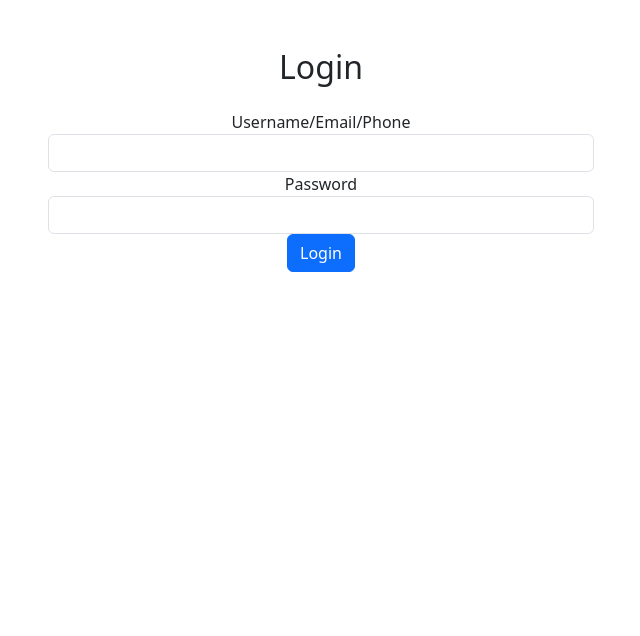
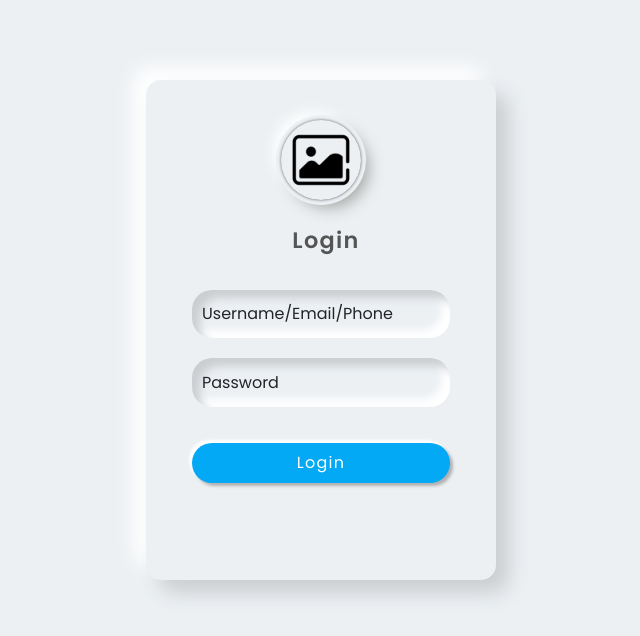
Before and after one commit to Sindhu-121/sindhu_sms, a React (Create React App) app in the folder smsfrontend/: page / in a window 1280 px wide. Shown: the top 636 px of the page, without its empty margins (319-959 px from the left). Built offline with nearby package versions, Linux system fonts and the light colour scheme.

Commit message:
after login redirect

```diff
--- /dev/null
+++ b/smsfrontend/src/Admin_dashboard.jsx
@@ -0,0 +1,9 @@
+import React from 'react'
+
+function Admin_dashboard() {
+  return (
+    <div>Admin_dashboard</div>
+  )
+}
+
+export default Admin_dashboard
--- a/smsfrontend/src/App.js
+++ b/smsfrontend/src/App.js
@@ -7,7 +7,9 @@ import {
 } from "react-router-dom";
 import UserLogin from './UserLogin';
 import Register from "./Register"
-
+import Admin_dashboard from './Admin_dashboard';
+import Student_dashboard from './Student_dashboard';
+import Teacher_dashboard from "./Teacher_dashboard"
 function App() {
   return (
     <div className="App">
@@ -15,6 +17,9 @@ function App() {
         <Routes>
        <Route path="/" element={<UserLogin/>}/>
        <Route path="/Register" element={<Register/>}/>
+       <Route path='/admin-dashboard' element={<Admin_dashboard/>}/>
+       <Route path="/student-dashboard" element={<Student_dashboard/>}/>
+       <Route path="/teacher-dashboard" element={<Teacher_dashboard/>}/>
         </Routes>
       </Router>
     </div>
--- /dev/null
+++ b/smsfrontend/src/Student_dashboard.jsx
@@ -0,0 +1,9 @@
+import React from 'react'
+
+const Student_dashboard = () => {
+  return (
+    <div>Student_dashboard</div>
+  )
+}
+
+export default Student_dashboard
--- /dev/null
+++ b/smsfrontend/src/Teacher_dashboard.jsx
@@ -0,0 +1,9 @@
+import React from 'react'
+
+const Teacher_dashboard = () => {
+  return (
+    <div>Teacher_dashboard</div>
+  )
+}
+
+export default Teacher_dashboard
--- a/smsfrontend/src/UserLogin.jsx
+++ b/smsfrontend/src/UserLogin.jsx
@@ -1,38 +1,81 @@
-import React, { useState } from 'react';
-import axios from 'axios';
-import 'bootstrap/dist/css/bootstrap.min.css';
+import React, { useState, useEffect } from "react";
+import axios from "axios";
+import "bootstrap/dist/css/bootstrap.min.css";
+import "./Userlogin.css";
+import Image from "./img.png";
 
 const UserLogin = () => {
-    const [login, setLogin] = useState('');
-    const [password, setPassword] = useState('');
-    const [error, setError] = useState('');
-
+  const [login, setLogin] = useState("");
+  const [password, setPassword] = useState("");
+  const [error, setError] = useState("");
 
   const handleSubmit = async (e) => {
     e.preventDefault();
-        setError('');
+    setError("");
 
     try {
-            const response = await axios.post('http://localhost:5005/Login/login', { login, password });
-            // console.log(response.data);
-            localStorage.setItem('token', response.data.token);
-            alert('Login successful'); // Alert on successful login
+      const response = await axios.post("http://localhost:5005/Login/login", {
+        login,
+        password,
+      });
+      localStorage.setItem("token", response.data.token);
+      const userRole = response.data.role; // assuming response contains the role
+      alert("Login successful");
+
+      switch (userRole) {
+        case "admin":
+          window.location.href = "/admin-dashboard";
+          break;
+        case "student":
+          window.location.href = "/student-dashboard";
+          break;
+        case "teacher":
+          window.location.href = "/teacher-dashboard";
+          break;
+        default:
+          alert("Unknown user role");
+          break;
+      }
     } catch (error) {
       if (error.response && error.response.data) {
         setError(error.response.data.message);
       } else {
-                setError('Server error');
+        setError("Server error");
       }
     }
   };
 
+  useEffect(() => {
+    const token = localStorage.getItem("token");
+    if (token) {
+      const userRole = "admin";
+      switch (userRole) {
+        case "admin":
+          window.location.href = "/admin-dashboard";
+          break;
+        case "student":
+          window.location.href = "/student-dashboard";
+          break;
+        case "teacher":
+          window.location.href = "/teacher-dashboard";
+          break;
+        default:
+          alert("Unknown user role");
+          break;
+      }
+    }
+  }, []);
+
   return (
-        <div className="container">
-            <div className="row justify-content-center">
-                <div className="col-md-6">
-                    <h2 className="text-center mt-5">Login</h2>
-                    <form onSubmit={handleSubmit} className="mt-4">
-                        <div className="form-group">
+    <div className="wrapper">
+      <div className="logo">
+        <img src={Image} alt="logo" />
+      </div>
+      <div className="text-center mt-4 name">Login</div>
+
+      <form className="p-3 mt-3" onSubmit={handleSubmit}>
+        <div className="form-field d-flex align-items-center">
+          <span className="far fa-user"></span>
           <label>Username/Email/Phone</label>
           <input
             type="text"
@@ -42,7 +85,8 @@ const UserLogin = () => {
             required
           />
         </div>
-                        <div className="form-group">
+        <div className="form-field d-flex align-items-center">
+          <span className="fas fa-key"></span>
           <label>Password</label>
           <input
             type="password"
@@ -52,10 +96,13 @@ const UserLogin = () => {
             required
           />
         </div>
-                        {error && <p className="text-danger">{error}</p>}
-                        <button type="submit" className="btn btn-primary btn-block">Login</button>
+        {error && <div className="text-danger">{error}</div>}
+        <button type="submit" className="btn mt-3">
+          Login
+        </button>
       </form>
-                </div>
+      <div className="text-center fs-6">
+        {/* No need for navRef here */}
       </div>
     </div>
   );
--- /dev/null
+++ b/smsfrontend/src/Userlogin.css
@@ -0,0 +1,104 @@
+/* Importing fonts from Google */
+@import url('https://fonts.googleapis.com/css2?family=Poppins:wght@300;400;500;600;700;800;900&display=swap');
+
+/* Reseting */
+* {
+    margin: 0;
+    padding: 0;
+    box-sizing: border-box;
+    font-family: 'Poppins', sans-serif;
+}
+
+body {
+    background: #ecf0f3;
+}
+
+.wrapper {
+    max-width: 350px;
+    min-height: 500px;
+    margin: 80px auto;
+    padding: 40px 30px 30px 30px;
+    background-color: #ecf0f3;
+    border-radius: 15px;
+    box-shadow: 13px 13px 20px #cbced1, -13px -13px 20px #fff;
+}
+
+.logo {
+    width: 80px;
+    margin: auto;
+}
+
+.logo img {
+    width: 100%;
+    height: 80px;
+    object-fit: cover;
+    border-radius: 50%;
+    box-shadow: 0px 0px 3px #5f5f5f,
+        0px 0px 0px 5px #ecf0f3,
+        8px 8px 15px #a7aaa7,
+        -8px -8px 15px #fff;
+}
+
+.wrapper .name {
+    font-weight: 600;
+    font-size: 1.4rem;
+    letter-spacing: 1.3px;
+    padding-left: 10px;
+    color: #555;
+}
+
+.wrapper .form-field input {
+    width: 100%;
+    display: block;
+    border: none;
+    outline: none;
+    background: none;
+    font-size: 1.2rem;
+    color: #666;
+    padding: 10px 15px 10px 10px;
+    /* border: 1px solid red; */
+}
+
+.wrapper .form-field {
+    padding-left: 10px;
+    margin-bottom: 20px;
+    border-radius: 20px;
+    box-shadow: inset 8px 8px 8px #cbced1, inset -8px -8px 8px #fff;
+}
+
+.wrapper .form-field .fas {
+    color: #555;
+}
+
+.wrapper .btn {
+    box-shadow: none;
+    width: 100%;
+    height: 40px;
+    background-color: #03A9F4;
+    color: #fff;
+    border-radius: 25px;
+    box-shadow: 3px 3px 3px #b1b1b1,
+        -3px -3px 3px #fff;
+    letter-spacing: 1.3px;
+}
+
+.wrapper .btn:hover {
+    background-color: #039BE5;
+}
+
+.wrapper a {
+    text-decoration: none;
+    font-size: 0.8rem;
+    color: #03A9F4;
+}
+
+.wrapper a:hover {
+    color: #039BE5;
+}
+
+@media(max-width: 380px) {
+    .wrapper {
+        margin: 30px 20px;
+        padding: 40px 15px 15px 15px;
+    }
+}
```
Also changed, not shown: smsfrontend/src/img.png (added), 1 other file (tests, documents, lock files or other folders). Lines whose indentation alone changed are shown as unchanged.
